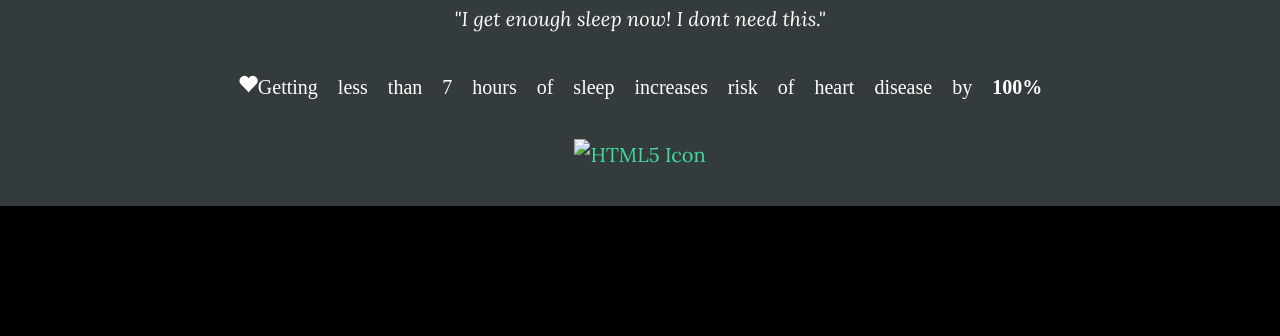
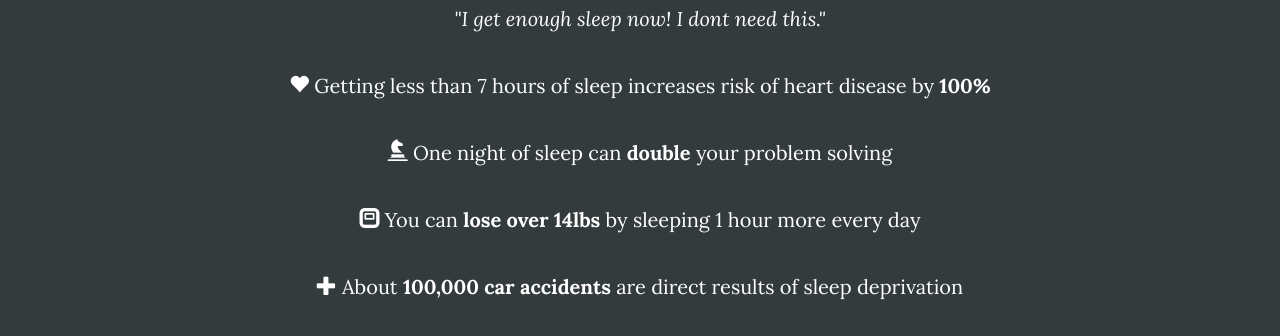
Before and after one commit to GoTheF-ckToSleep/Frontend, a plain HTML site: page inputs.html in a window 1280 px wide. Shown: the part 872-1208 px from the top of the page. Before the commit the page ends 1078 px from the top, so only its background shows below. Drawn offline with Linux system fonts and the light colour scheme; some packages are replaced by stand-ins of ours.

Commit message:
Update inputs.html

```diff
--- a/inputs.html
+++ b/inputs.html
@@ -54,12 +54,16 @@
         </div>
     </header>
 
+
     <div class="social">
         <div class="container">
             <h1>Sleep better during the day</h1>
             <p><i>"I get enough sleep now! I dont need this."</i></p>
-            <p><span class="glyphicon glyphicon-heart">Getting less than 7 hours of sleep increases risk of heart disease by <b>100%</b></span><p>
-            <a href="https://twitter.com/uofthacksgtfts"><img class="social-icon" src="twitter.png" alt="HTML5 Icon"></a>
+            <p><span class="glyphicon glyphicon-heart"></span>  Getting less than 7 hours of sleep increases risk of heart disease by <b>100%</b><p>
+            <p><span class="glyphicon glyphicon-knight"></span>  One night of sleep can <b>double</b> your problem solving</p>
+            <p><span class="glyphicon glyphicon-modal-window"></span>  You can <b>lose over 14lbs</b> by sleeping 1 hour more every day</p>
+            <p><span class="glyphicon glyphicon-plus"></span>  About <b>100,000 car accidents</b> are direct results of sleep deprivation</p>
+            <a href="https://twitter.com/uofthacksgtfts"><img class="social-icon" src="twitter.png" alt="HTML5 Icon">@uoftgtfts</a>
         </div>
     </div>
     <!-- Footer
```
